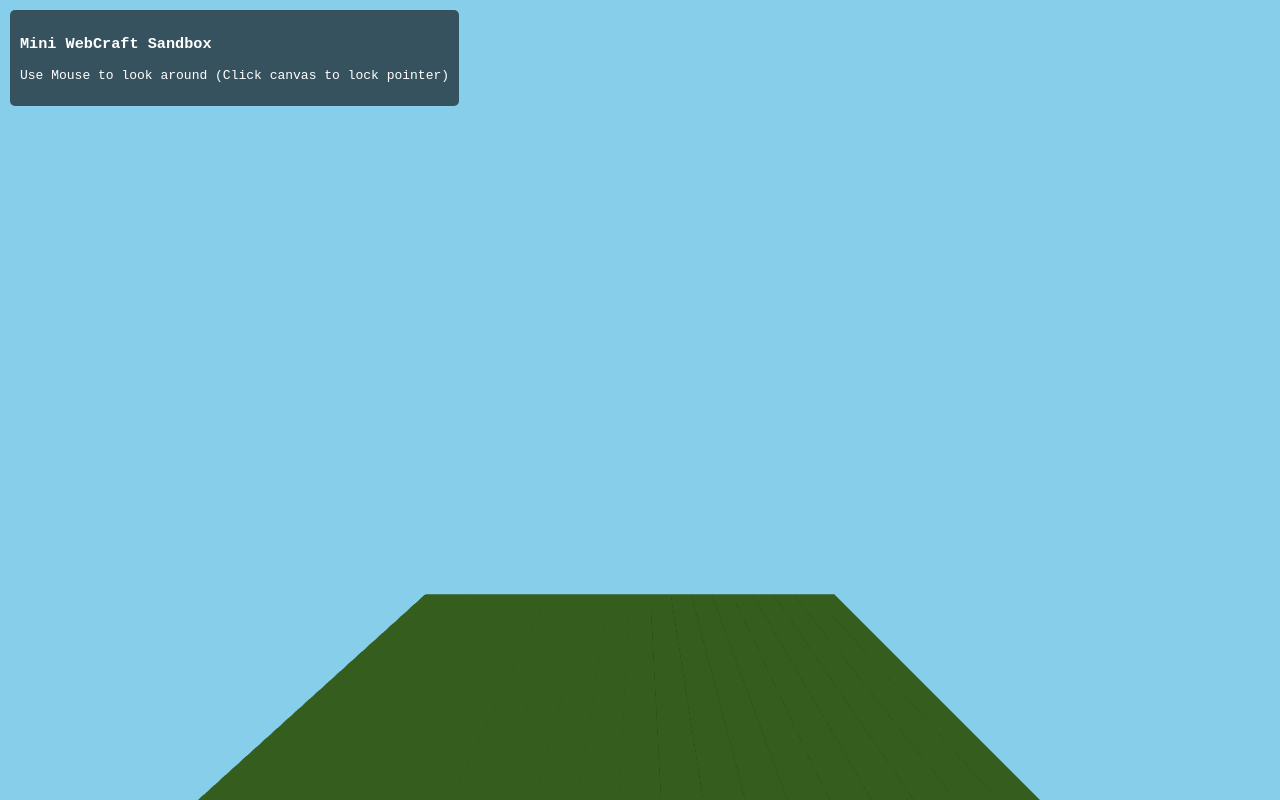
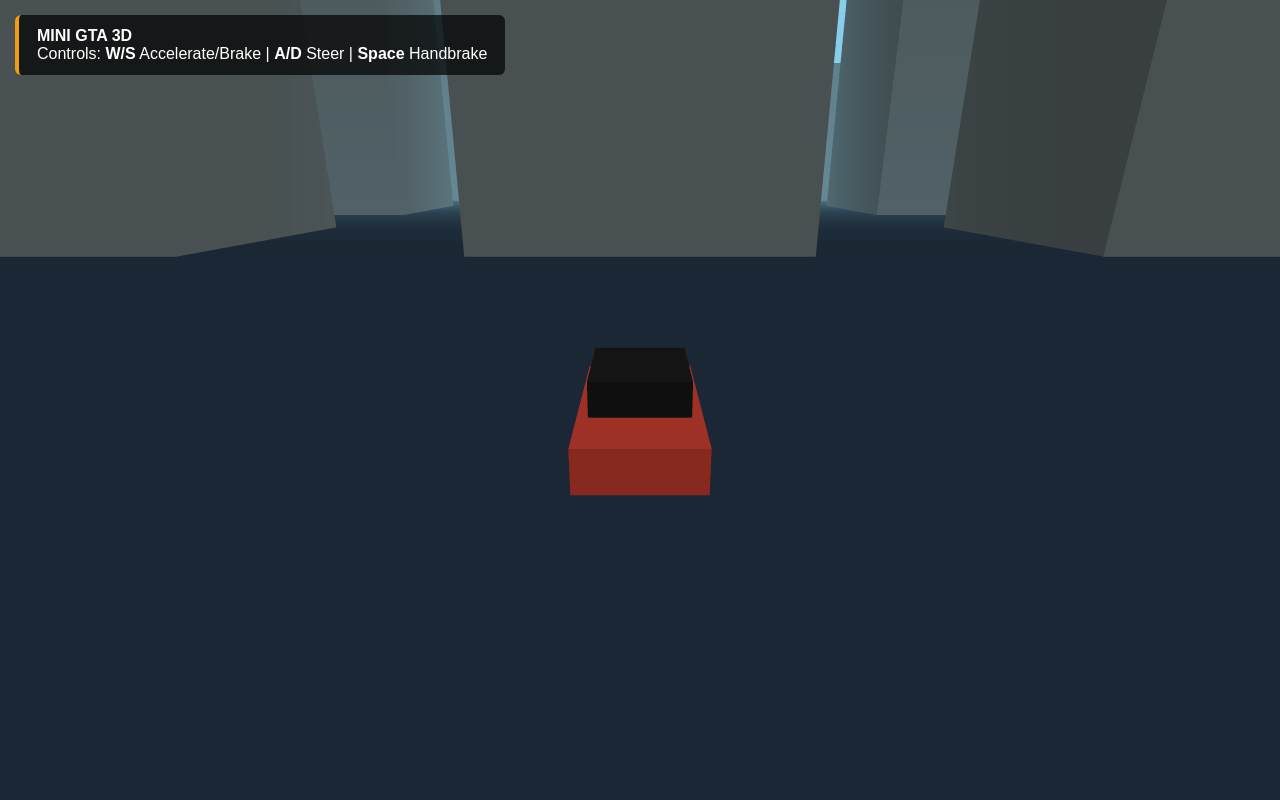
Before and after one commit to balqaanhussain-prog/mine-craft, a plain HTML site: page index.html in a window 1280 px wide. Drawn offline with nearby package versions, Linux system fonts and the light colour scheme; animation ran at ten frames a second.

Commit message:
Update index.html

```diff
--- a/index.html
+++ b/index.html
@@ -2,108 +2,117 @@
 <html lang="en">
 <head>
     <meta charset="UTF-8">
-    <meta name="viewport" content="width=device-width, initial-scale=1.0">
-    <title>Mini Web Minecraft Engine</title>
+    <title>Mini Web GTA Sandbox</title>
     <style>
-        body {
-            margin: 0;
-            overflow: hidden;
-            background-color: #111;
-            font-family: monospace;
-        }
-        #ui {
-            position: absolute;
-            top: 10px;
-            left: 10px;
-            color: white;
-            background: rgba(0, 0, 0, 0.6);
-            padding: 10px;
-            border-radius: 5px;
-            pointer-events: none;
+        body { margin: 0; overflow: hidden; background: #111; font-family: sans-serif; }
+        #hud {
+            position: absolute; top: 15px; left: 15px; color: #fff;
+            background: rgba(0,0,0,0.7); padding: 12px 18px; border-radius: 6px;
+            border-left: 4px solid #f39c12; pointer-events: none;
         }
     </style>
 </head>
 <body>
-
-    <div id="ui">
-        <h3>Mini WebCraft Sandbox</h3>
-        <p>Use Mouse to look around (Click canvas to lock pointer)</p>
+    <div id="hud">
+        <strong>MINI GTA 3D</strong><br>
+        Controls: <b>W/S</b> Accelerate/Brake | <b>A/D</b> Steer | <b>Space</b> Handbrake
     </div>
 
-    <!-- Import Three.js from CDN -->
     <script type="importmap">
-        {
-            "imports": {
-                "three": "https://unpkg.com/three@0.160.0/build/three.module.js"
-            }
-        }
+        { "imports": { "three": "https://unpkg.com/three@0.160.0/build/three.module.js" } }
     </script>
 
     <script type="module">
         import * as THREE from 'three';
 
-        // 1. Scene, Camera, and Renderer Setup
+        // 1. Scene & Renderer
         const scene = new THREE.Scene();
-        scene.background = new THREE.Color(0x87CEEB); // Sky blue
+        scene.background = new THREE.Color(0x87ceeb);
+        scene.fog = new THREE.Fog(0x87ceeb, 40, 200);
 
-        const camera = new THREE.PerspectiveCamera(75, window.innerWidth / window.innerHeight, 0.1, 1000);
-        camera.position.set(0, 10, 15);
-
+        const camera = new THREE.PerspectiveCamera(65, window.innerWidth / window.innerHeight, 0.1, 500);
         const renderer = new THREE.WebGLRenderer({ antialias: true });
         renderer.setSize(window.innerWidth, window.innerHeight);
         document.body.appendChild(renderer.domElement);
 
-        // 2. Add Ambient and Directional Lighting (Sunlight)
-        const ambientLight = new THREE.AmbientLight(0xffffff, 0.6);
-        scene.add(ambientLight);
+        // 2. Lighting
+        scene.add(new THREE.AmbientLight(0xffffff, 0.6));
+        const sun = new THREE.DirectionalLight(0xffffff, 0.9);
+        sun.position.set(50, 100, 50);
+        scene.add(sun);
 
-        const sunLight = new THREE.DirectionalLight(0xffffff, 0.8);
-        sunLight.position.set(20, 40, 20);
-        scene.add(sunLight);
+        // 3. City Ground & Roads
+        const ground = new THREE.Mesh(
+            new THREE.PlaneGeometry(400, 400),
+            new THREE.MeshLambertMaterial({ color: 0x2c3e50 })
+        );
+        ground.rotation.x = -Math.PI / 2;
+        scene.add(ground);
 
-        // 3. Create a Simple Voxel Terrain (Grass and Dirt blocks)
-        const blockSize = 1;
-        const geometry = new THREE.BoxGeometry(blockSize, blockSize, blockSize);
-
-        // Simple color materials for blocks
-        const grassMaterial = new THREE.MeshLambertMaterial({ color: 0x559033 });
-        const dirtMaterial = new THREE.MeshLambertMaterial({ color: 0x8b5a2b });
-        const stoneMaterial = new THREE.MeshLambertMaterial({ color: 0x7f7f7f });
-
-        // Generate a small flat terrain grid
-        const worldSize = 10;
-        for (let x = -worldSize; x < worldSize; x++) {
-            for (let z = -worldSize; z < worldSize; z++) {
-                // Grass layer top
-                let block = new THREE.Mesh(geometry, grassMaterial);
-                block.position.set(x * blockSize, 0, z * blockSize);
-                scene.add(block);
-
-                // Dirt layer underneath
-                let dirt = new THREE.Mesh(geometry, dirtMaterial);
-                dirt.position.set(x * blockSize, -1, z * blockSize);
-                scene.add(dirt);
-
-                // Stone foundation
-                let stone = new THREE.Mesh(geometry, stoneMaterial);
-                stone.position.set(x * blockSize, -2, z * blockSize);
-                scene.add(stone);
+        // Procedural City Buildings
+        const bMat = new THREE.MeshLambertMaterial({ color: 0x7f8c8d });
+        for (let x = -120; x <= 120; x += 40) {
+            for (let z = -120; z <= 120; z += 40) {
+                if (Math.abs(x) < 25 && Math.abs(z) < 25) continue; // Leave spawn clear
+                const h = 15 + Math.random() * 45;
+                const building = new THREE.Mesh(new THREE.BoxGeometry(22, h, 22), bMat);
+                building.position.set(x, h / 2, z);
+                scene.add(building);
             }
         }
 
-        // 4. Render Loop
+        // 4. Player Car
+        const car = new THREE.Group();
+        const body = new THREE.Mesh(
+            new THREE.BoxGeometry(2.2, 0.8, 4.4),
+            new THREE.MeshLambertMaterial({ color: 0xe74c3c })
+        );
+        body.position.y = 0.6;
+        const cabin = new THREE.Mesh(
+            new THREE.BoxGeometry(1.8, 0.7, 2.2),
+            new THREE.MeshLambertMaterial({ color: 0x222222 })
+        );
+        cabin.position.set(0, 1.3, -0.2);
+        car.add(body, cabin);
+        scene.add(car);
+
+        // 5. Driving Physics & Controls
+        const keys = {};
+        window.addEventListener('keydown', e => keys[e.code] = true);
+        window.addEventListener('keyup', e => keys[e.code] = false);
+
+        let speed = 0;
+        const maxSpeed = 0.9;
+        const accel = 0.025;
+        const friction = 0.96;
+
         function animate() {
             requestAnimationFrame(animate);
+
+            if (keys['KeyW'] || keys['ArrowUp']) speed += accel;
+            if (keys['KeyS'] || keys['ArrowDown']) speed -= accel;
+            if (keys['Space']) speed *= 0.85;
+
+            speed = Math.max(-maxSpeed / 2, Math.min(maxSpeed, speed));
+            speed *= friction;
+
+            if (Math.abs(speed) > 0.01) {
+                const turnDir = speed > 0 ? 1 : -1;
+                if (keys['KeyA'] || keys['ArrowLeft']) car.rotation.y += 0.04 * turnDir;
+                if (keys['KeyD'] || keys['ArrowRight']) car.rotation.y -= 0.04 * turnDir;
+            }
+
+            car.position.x -= Math.sin(car.rotation.y) * speed;
+            car.position.z -= Math.cos(car.rotation.y) * speed;
+
+            // Third-person chase camera
+            const camOffset = new THREE.Vector3(0, 5, 11).applyAxisAngle(new THREE.Vector3(0, 1, 0), car.rotation.y);
+            camera.position.lerp(car.position.clone().add(camOffset), 0.15);
+            camera.lookAt(car.position.x, car.position.y + 1, car.position.z);
+
             renderer.render(scene, camera);
         }
         animate();
-
-        // Handle Window Resize
-        window.addEventListener('resize', () => {
-            camera.aspect = window.innerWidth / window.innerHeight;
-            camera.updateProjectionMatrix();
-            renderer.setSize(window.innerWidth, window.innerHeight);
-        });
     </script>
 </body>
 </html>
```
